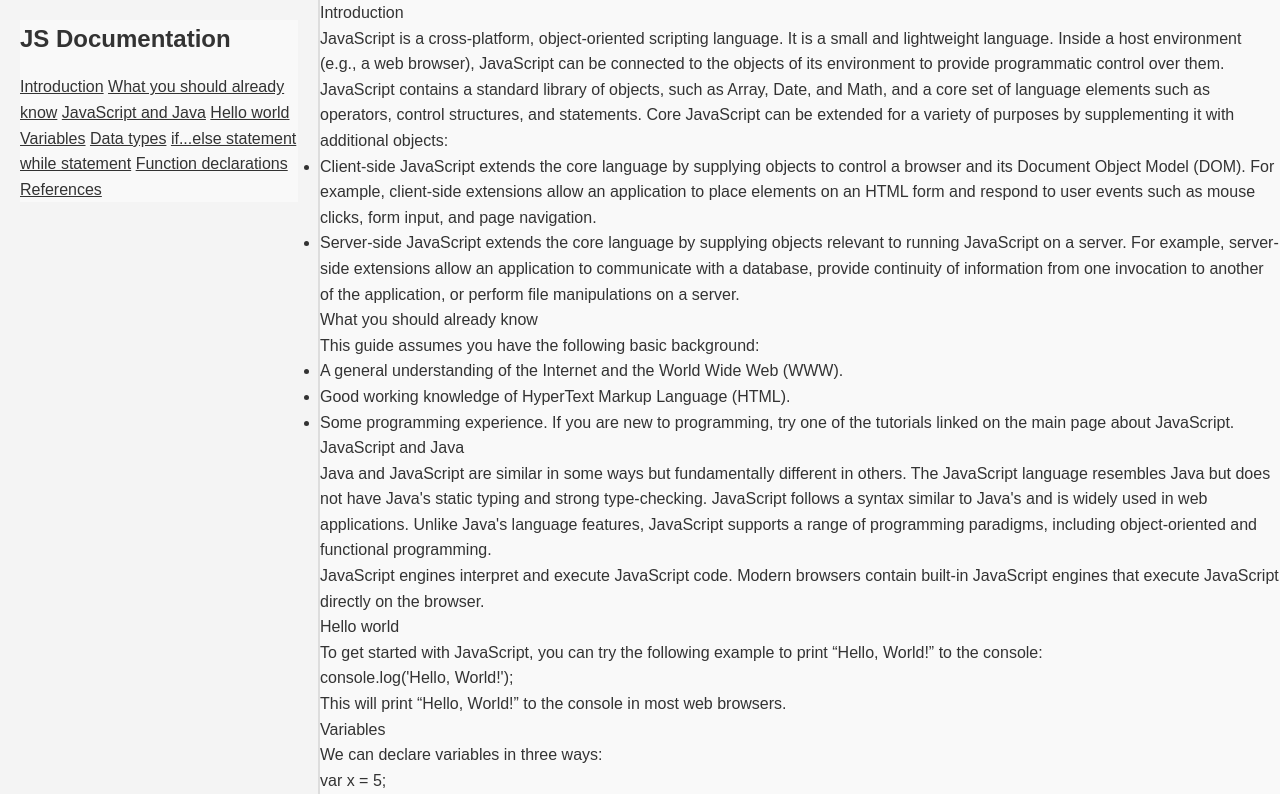
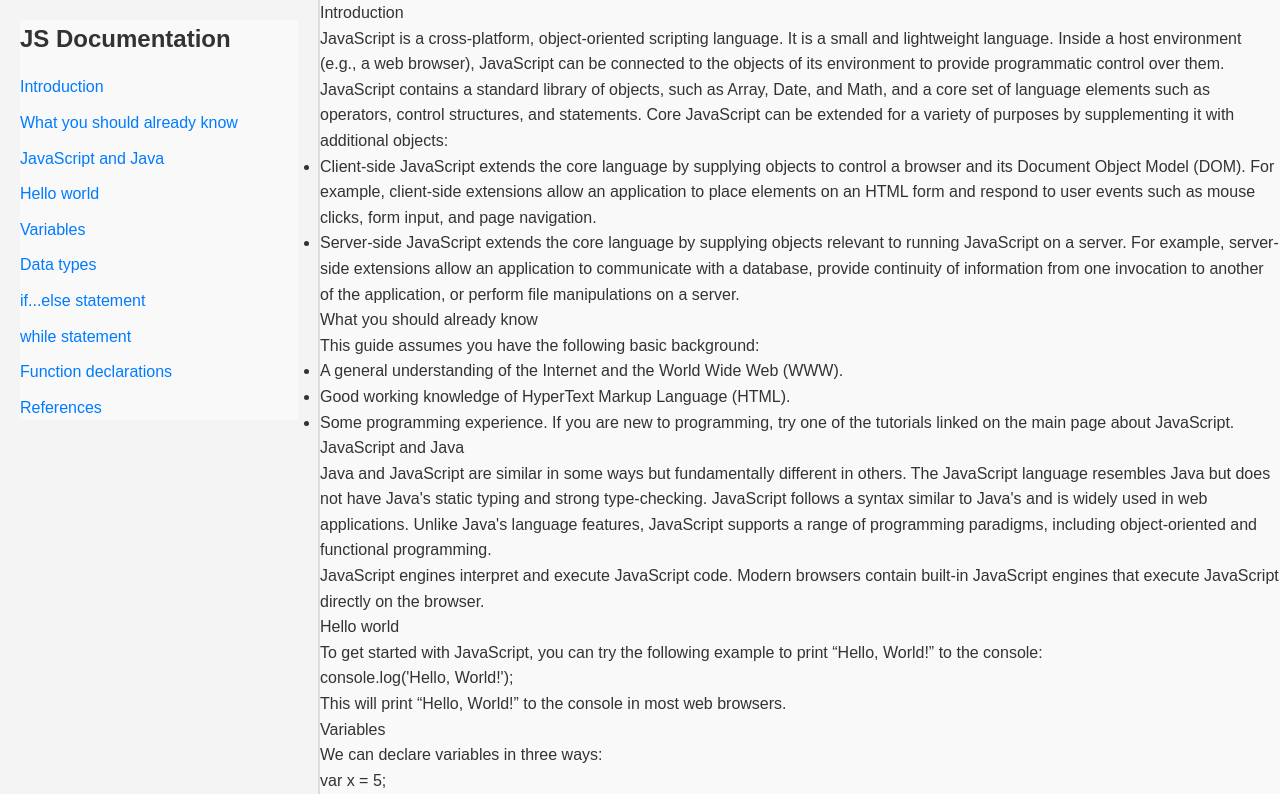
Before and after one commit to Cyiza22/Technical-Doc_Page, a plain HTML site: page index.html in a window 1280 px wide. Shown: the top 794 px of the page. Drawn offline with Linux system fonts and the light colour scheme.

Commit message:
side bar

```diff
--- a/main.css
+++ b/main.css
@@ -28,3 +28,11 @@
     font-weight: bold;
     margin-bottom: 1rem;
 }
+
+.nav-link {
+    display: flex;
+    flex-direction: column;
+    margin-bottom: 10px;
+    color: #007BFF;
+    text-decoration: none;
+}
```
